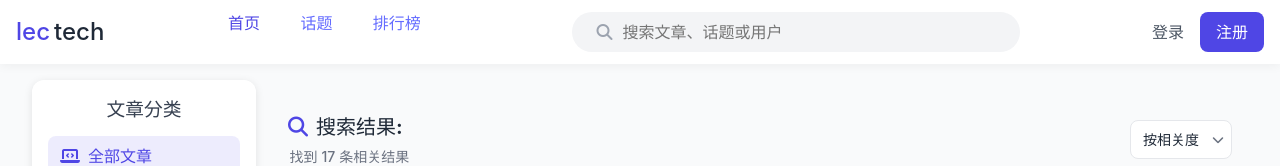
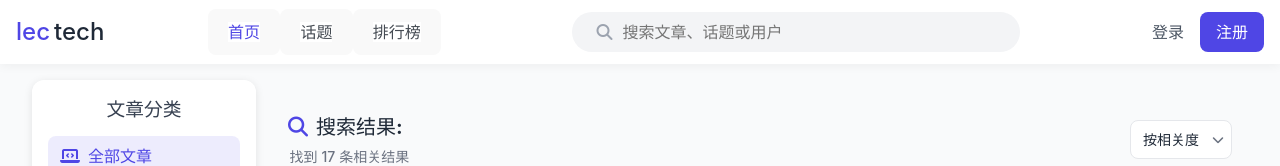
Before and after one commit to nihaokkjj/Lectech-ui, a Vue app: page /search in a window 1280 px wide. Shown: the top 166 px of the page. Built offline with nearby package versions, Linux system fonts and the light colour scheme.

Commit message:
ksj push nav

```diff
--- a/src/pages/Layout/components/Nav.vue
+++ b/src/pages/Layout/components/Nav.vue
@@ -83,8 +83,11 @@ const initScroll =() => {
         <!-- 主导航菜单 -->
         <nav id="main-nav" class="main-nav">
           <ul>
-            <button class="nav-link" v-for="list in list_title" @click="activeNum = list.num">
+            <button
+            v-for="list in list_title"
+            @click="activeNum = list.num">
               <router-link
+                class="nav-link"
                 :to="list.link"
                 :class="{'nav-link-active': activeNum === list.num}"
                 >
@@ -191,7 +194,7 @@ const initScroll =() => {
   height: 4rem;
   transition: all 0.2s ease;
   display: none;
-  /* align-items: center;  */
+  align-items: center;
   gap: 2rem;
 }
 
@@ -202,9 +205,10 @@ const initScroll =() => {
 }
 
 .nav-link {
+  align-items: center;
   position: relative;
   transition: all 0.2s ease;
-  color: #4b5563;
+  color: #454b53;
   background-color: #fff;
 }
 
@@ -214,7 +218,7 @@ const initScroll =() => {
 
 .nav-link-active {
   color: rgb(79, 70, 229);
-  font-weight: 500;
+  font-weight: 600;
 }
 
 /* 搜索框 */
@@ -236,7 +240,7 @@ const initScroll =() => {
 .search-container:hover {
     max-width: 28rem; /* 展开到完整的搜索框宽度 */
     background-color: #ffffff; /* 背景变白 */
-    box-shadow: 0 0 0 2px #4F46E5; /* 添加蓝色边框效果 */
+    box-shadow: 0 0 0 2px #4F46E5; /*添加蓝色边框效果 */
 }
 
 @media (min-width: 768px) {
--- a/src/pages/Rank/index.vue
+++ b/src/pages/Rank/index.vue
@@ -181,7 +181,6 @@ const rankingDescription = computed(() => {
 
 // 动态获取更新时间
 const updateTime = computed(() => {
-    // 实际项目中这里可以根据当前日期动态生成
     return '2023-10-23';
 });
 
@@ -206,14 +205,15 @@ const getCategoryClass = (category) => {
 </script>
 
 <style scoped>
-/* 使用 scoped 样式，确保样式只应用于此组件 */
+
 .ranking-container {
-    font-family: -apple-system, BlinkMacSystemFont, "Segoe UI", Roboto, "Helvetica Neue", Arial, sans-serif;
+    top: 5px;
     color: #1F2937;
+    width: 100%;
 }
 
 .ranking-header {
-    margin-bottom: 24px;
+    top: 2px;
 }
 
 .header-main {
@@ -221,7 +221,7 @@ const getCategoryClass = (category) => {
     flex-direction: column;
     align-items: flex-start;
     justify-content: space-between;
-    margin-bottom: 16px;
+    margin-bottom: 1px;
 }
 
 @media (min-width: 768px) {
@@ -238,7 +238,7 @@ const getCategoryClass = (category) => {
     color: #1F2937;
     display: flex;
     align-items: center;
-    margin-bottom: 16px;
+    margin-bottom: 1px;
 }
 
 @media (min-width: 768px) {
--- a/src/pages/Search/index.vue
+++ b/src/pages/Search/index.vue
@@ -384,7 +384,7 @@ body {
 }
 
 .main-container {
-  max-width: 1280px;
+  /* max-width: 1280px; */
   margin-left: auto;
   margin-right: auto;
   padding-top: 0rem;
```
